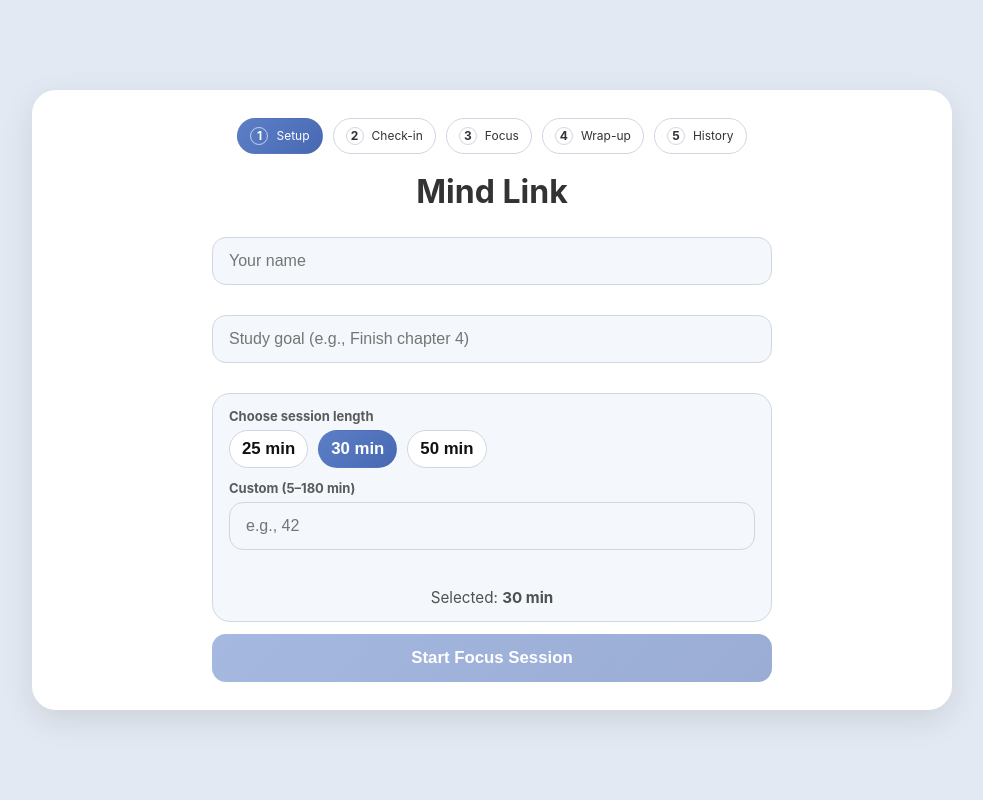
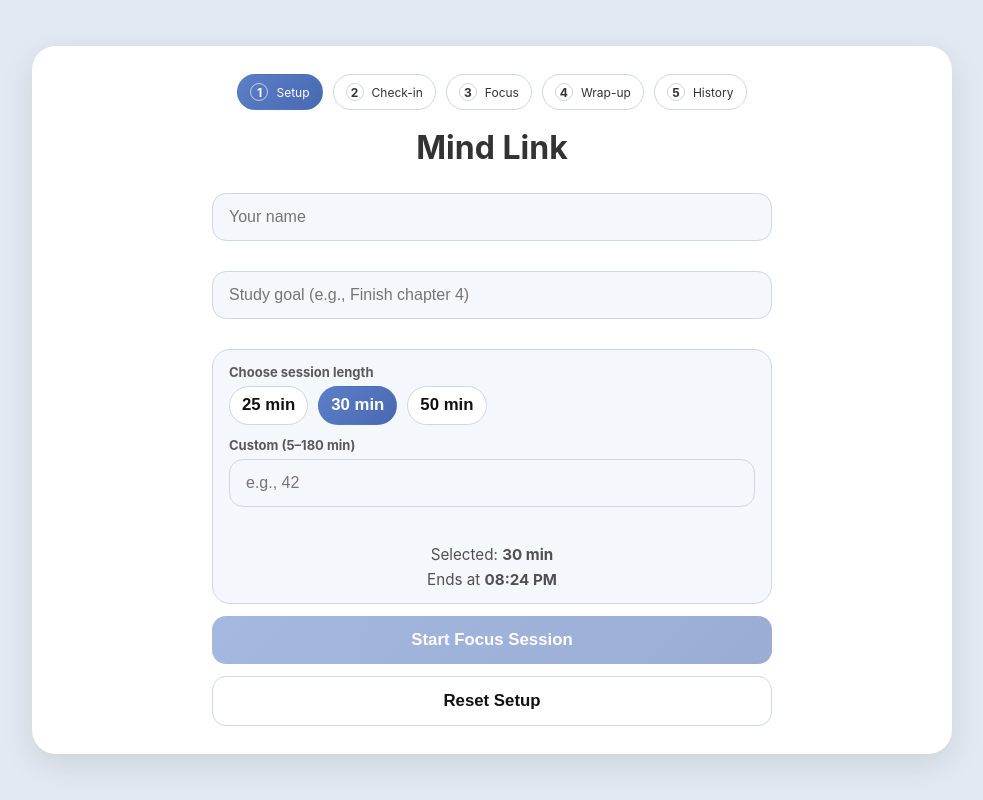
Before and after one commit to BaePlatinum/mind-link, a React (Vite) app: page / in a window 1280 px wide. Shown: the whole page, without its empty margins (148-1131 px from the left). Built offline with nearby package versions, Linux system fonts and the light colour scheme.

Commit message:
Enhance AppStateContext and WelcomeScreen to manage last custom focus minutes, improve session handling, and update validation logic for custom minutes input

```diff
--- a/src/context/AppStateContext.jsx
+++ b/src/context/AppStateContext.jsx
@@ -7,13 +7,15 @@ export function AppStateProvider({ children }) {
   const [goal, setGoal] = useState("");
 
   const [sessions, setSessions] = useState([]);
-
   const [preMoodData, setPreMoodData] = useState(null);
 
   const [currentFocusMinutes, setCurrentFocusMinutes] = useState(30);
   const [currentBreakMinutes, setCurrentBreakMinutes] = useState(5);
 
   const [distractions, setDistractions] = useState([]);
+
+  // Remember last custom minutes separately
+  const [lastCustomMinutes, setLastCustomMinutes] = useState("");
 
   // Load sessions on startup
   useEffect(() => {
@@ -27,7 +29,7 @@ export function AppStateProvider({ children }) {
   }, [sessions]);
 
   const addSession = (sessionObj) => {
-    setSessions((prev) => [sessionObj, ...prev]); // newest first (nicer UX)
+    setSessions((prev) => [sessionObj, ...prev]); // newest first
   };
 
   const clearCurrentFlow = () => {
@@ -39,8 +41,13 @@ export function AppStateProvider({ children }) {
   useEffect(() => {
     const savedName = sessionStorage.getItem("userName");
     const savedGoal = sessionStorage.getItem("goal");
+    const savedCustom = sessionStorage.getItem("lastCustomMinutes");
+
     if (savedName) setUserName(savedName);
     if (savedGoal) setGoal(savedGoal);
+
+    // load remembered custom minutes
+    if (savedCustom !== null) setLastCustomMinutes(savedCustom);
   }, []);
 
   // Save profile on change
@@ -52,6 +59,10 @@ useEffect(() => {
     sessionStorage.setItem("goal", goal);
   }, [goal]);
 
+  // Save remembered custom minutes on change
+  useEffect(() => {
+    sessionStorage.setItem("lastCustomMinutes", lastCustomMinutes);
+  }, [lastCustomMinutes]);
 
   return (
     <AppStateContext.Provider
@@ -75,6 +86,10 @@ useEffect(() => {
 
         distractions,
         setDistractions,
+
+        // expose remembered custom minutes
+        lastCustomMinutes,
+        setLastCustomMinutes,
       }}
     >
       {children}
--- a/src/screens/FocusSessionScreen.jsx
+++ b/src/screens/FocusSessionScreen.jsx
@@ -14,13 +14,13 @@ export default function FocusSessionScreen({ goTo, currentScreen }) {
 
   const [confirmEnd, setConfirmEnd] = useState(false);
 
-  // ✅ start paused so timer shows full time first
+  // start paused so timer shows full time first
   const [paused, setPaused] = useState(true);
 
-  // ✅ increments each time you click +5
+  // increments each time you click +5
   const [addSignal, setAddSignal] = useState(0);
 
-  // ✅ tiny feedback when +5 is clicked
+  // tiny feedback when +5 is clicked
   const [justAdded, setJustAdded] = useState(false);
 
   const logDistraction = (type) => {
--- a/src/screens/PreMoodScreen.jsx
+++ b/src/screens/PreMoodScreen.jsx
@@ -8,7 +8,7 @@ export default function PreMoodScreen({ goTo, currentScreen }) {
   const [fatigue, setFatigue] = useState(3);
   const [note, setNote] = useState("");
 
-  // ✅ validation: user must touch something before starting
+  // validation: user must touch something before starting
   const [touched, setTouched] = useState({
     mood: false,
     motivation: false,
@@ -55,7 +55,7 @@ export default function PreMoodScreen({ goTo, currentScreen }) {
     goTo("focus");
   };
 
-  // ✅ quick presets (simple + consistent)
+  // quick presets (simple + consistent)
   const setPreset = (setter, key, value) => {
     setter(value);
     setTouched((t) => ({ ...t, [key]: true }));
--- a/src/screens/WelcomeScreen.jsx
+++ b/src/screens/WelcomeScreen.jsx
@@ -11,16 +11,20 @@ export default function WelcomeScreen({ goTo, currentScreen }) {
     setCurrentFocusMinutes,
     currentFocusMinutes,
     clearCurrentFlow,
+
+    // new: remembered custom minutes
+    lastCustomMinutes,
+    setLastCustomMinutes,
   } = useAppState();
 
   const [name, setNameLocal] = useState(userName || "");
   const [goalText, setGoalTextLocal] = useState(goal || "");
   const [touched, setTouched] = useState(false);
 
-  // ✅ IMPORTANT: start EMPTY so it doesn't show "30"
-  const [customMinutes, setCustomMinutes] = useState("");
+  // Start empty unless we have a remembered custom value
+  const [customMinutes, setCustomMinutes] = useState(lastCustomMinutes || "");
 
-  // ✅ Sync local inputs when context loads
+  // Sync local inputs when context loads
   useEffect(() => {
     if (userName) setNameLocal(userName);
   }, [userName]);
@@ -29,23 +33,37 @@ export default function WelcomeScreen({ goTo, currentScreen }) {
     if (goal) setGoalTextLocal(goal);
   }, [goal]);
 
+  // If lastCustomMinutes changes (from storage load), reflect it
+  useEffect(() => {
+    if (lastCustomMinutes) setCustomMinutes(lastCustomMinutes);
+  }, [lastCustomMinutes]);
+
   const presets = [
     { label: "25 min", value: 25 },
     { label: "30 min", value: 30 },
     { label: "50 min", value: 50 },
   ];
 
-  // ✅ If custom is empty => it's valid (we will use preset/default)
   const minutesNumber = useMemo(() => Number(customMinutes), [customMinutes]);
   const customProvided = customMinutes.trim().length > 0;
-  const customValid =
-    !customProvided ||
-    (Number.isFinite(minutesNumber) && minutesNumber >= 5 && minutesNumber <= 180);
+
+  // validate custom minutes
+  const minutesValid = useMemo(() => {
+    // if custom is empty, treat as valid (we use preset/currentFocusMinutes)
+    if (!customProvided) return true;
+    return Number.isFinite(minutesNumber) && minutesNumber >= 5 && minutesNumber <= 180;
+  }, [customProvided, minutesNumber]);
 
   const canStart =
     name.trim().length > 0 &&
     goalText.trim().length > 0 &&
-    customValid;
+    minutesValid;
+
+  const canContinue =
+    userName?.trim() &&
+    goal?.trim() &&
+    Number.isFinite(currentFocusMinutes) &&
+    currentFocusMinutes >= 5;
 
   const start = () => {
     setTouched(true);
@@ -55,23 +73,49 @@ export default function WelcomeScreen({ goTo, currentScreen }) {
     setUserName(name.trim());
     setGoal(goalText.trim());
 
-    // ✅ Only override focus minutes if user actually typed a custom value
+    // Only override focus minutes if user typed custom minutes
     if (customProvided) {
       setCurrentFocusMinutes(Math.round(minutesNumber));
+      // remember this custom value
+      setLastCustomMinutes(customMinutes);
     }
 
     goTo("preMood");
   };
 
-  // ✅ Enter key starts (only if valid)
   const onKeyDownStart = (e) => {
     if (e.key === "Enter") start();
+  };
+
+  const endTimeLabel = useMemo(() => {
+    // if user typed custom minutes, use that; else use currentFocusMinutes
+    const usedMinutes = customProvided ? minutesNumber : currentFocusMinutes;
+
+    if (!Number.isFinite(usedMinutes) || usedMinutes < 5) return null;
+
+    const end = new Date(Date.now() + usedMinutes * 60000);
+    return end.toLocaleTimeString([], { hour: "2-digit", minute: "2-digit" });
+  }, [customProvided, minutesNumber, currentFocusMinutes]);
+
+  const resetAll = () => {
+    setNameLocal("");
+    setGoalTextLocal("");
+    setCustomMinutes("");
+    setTouched(false);
+
+    setUserName("");
+    setGoal("");
+    setCurrentFocusMinutes(30);
+
+    // clear remembered custom minutes too
+    setLastCustomMinutes("");
+
+    clearCurrentFlow?.();
   };
 
   return (
     <AppShell currentScreen={currentScreen} title="Mind Link">
       <div className="screen">
-        {/* ✅ Friendly welcome back */}
         {userName?.trim() ? (
           <div style={{ textAlign: "center", marginBottom: 10, opacity: 0.75 }}>
             Welcome back, <b>{userName}</b> 👋
@@ -112,7 +156,10 @@ export default function WelcomeScreen({ goTo, currentScreen }) {
                 className={`chip ${currentFocusMinutes === p.value ? "selected" : ""}`}
                 onClick={() => {
                   setCurrentFocusMinutes(p.value);
-                  setCustomMinutes(""); // ✅ clicking preset clears custom field
+
+                  // clear ONLY the visible field (optional UX)
+                  // (we still keep lastCustomMinutes remembered)
+                  setCustomMinutes("");
                 }}
               >
                 {p.label}
@@ -132,7 +179,10 @@ export default function WelcomeScreen({ goTo, currentScreen }) {
                 const v = e.target.value.replace(/[^\d]/g, "");
                 setCustomMinutes(v);
 
-                // ✅ live update selection only when valid
+                // remember as they type (even before pressing Start)
+                setLastCustomMinutes(v);
+
+                // live update selection only when valid
                 if (v.length) {
                   const n = Number(v);
                   if (Number.isFinite(n) && n >= 5 && n <= 180) {
@@ -144,7 +194,7 @@ export default function WelcomeScreen({ goTo, currentScreen }) {
               onKeyDown={onKeyDownStart}
             />
 
-            {touched && customProvided && !customValid && (
+            {touched && customProvided && !minutesValid && (
               <small style={{ color: "#b42318" }}>
                 Please enter a number between 5 and 180.
               </small>
@@ -152,9 +202,27 @@ export default function WelcomeScreen({ goTo, currentScreen }) {
           </div>
 
           <div className="preset-note">
-            Selected: <b>{currentFocusMinutes} min</b>
+            Selected: <b>{customProvided ? minutesNumber : currentFocusMinutes} min</b>
           </div>
+
+          {endTimeLabel && (
+            <div className="preset-note" style={{ marginTop: 6 }}>
+              Ends at <b>{endTimeLabel}</b>
+            </div>
+          )}
         </div>
+
+        {canContinue && (
+          <button
+            className="secondary"
+            onClick={() => {
+              clearCurrentFlow?.();
+              goTo("preMood");
+            }}
+          >
+            Continue Last Session
+          </button>
+        )}
 
         <button onClick={start} disabled={!canStart}>
           Start Focus Session
@@ -165,6 +233,10 @@ export default function WelcomeScreen({ goTo, currentScreen }) {
             Fill name + goal (and custom minutes only if you use it).
           </div>
         )}
+
+        <button type="button" className="secondary" onClick={resetAll}>
+          Reset Setup
+        </button>
       </div>
     </AppShell>
   );
--- a/src/styles.css
+++ b/src/styles.css
@@ -671,7 +671,7 @@ input[type="range"]:active + .range-mid {
 /* Match the same column as inputs/textarea */
 .start-session-wrap{
   width: 100%;
-  display: flex;              /* ✅ forces real centering */
+  display: flex;              /* orces real centering */
   justify-content: center;
   margin-top: 18px;
 }
```
Also changed, not shown: src/screens/DashboardScreen.jsx (+4 -4 lines), src/screens/PostMoodScreen.jsx (+6 -6 lines). Lines whose indentation alone changed are shown as unchanged.
